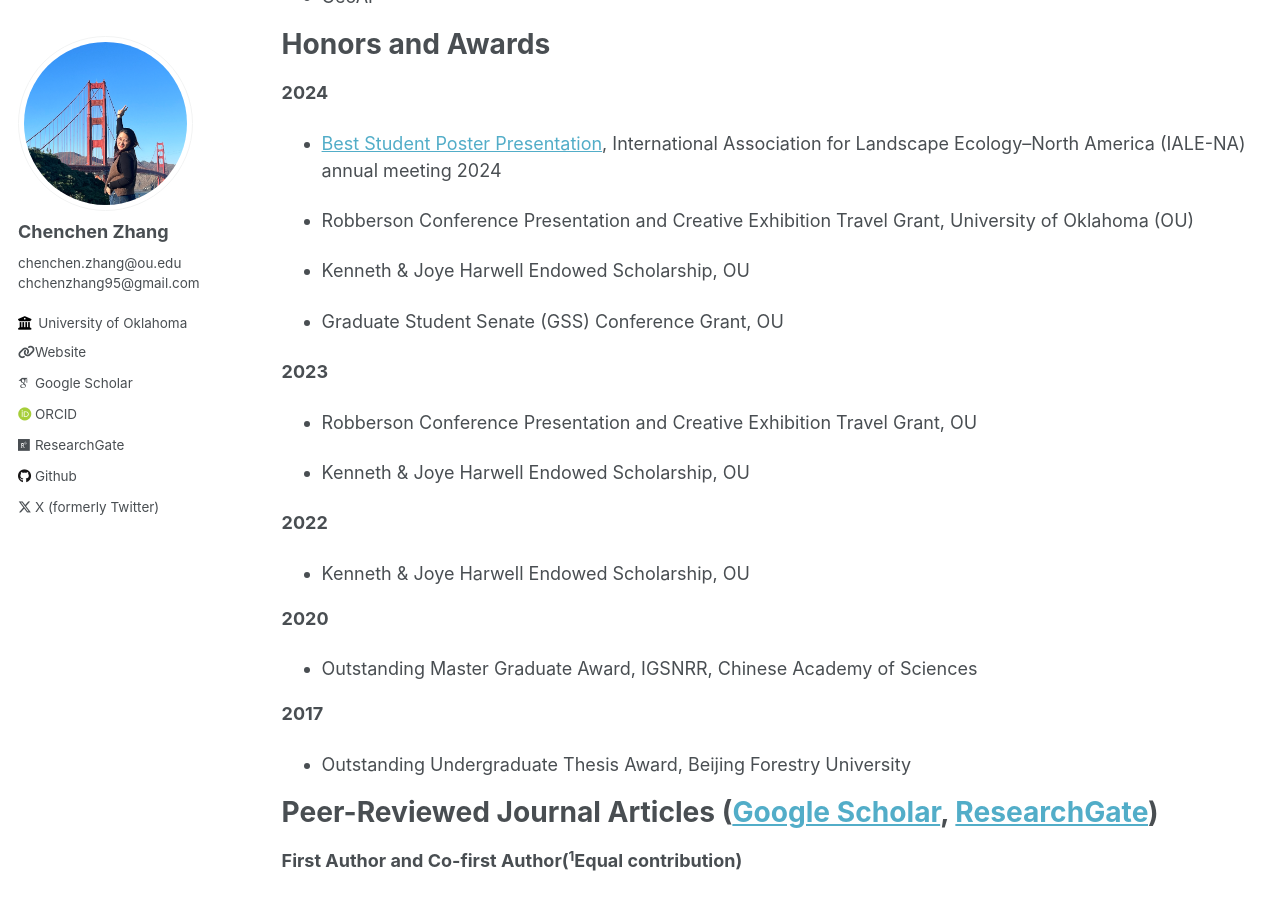
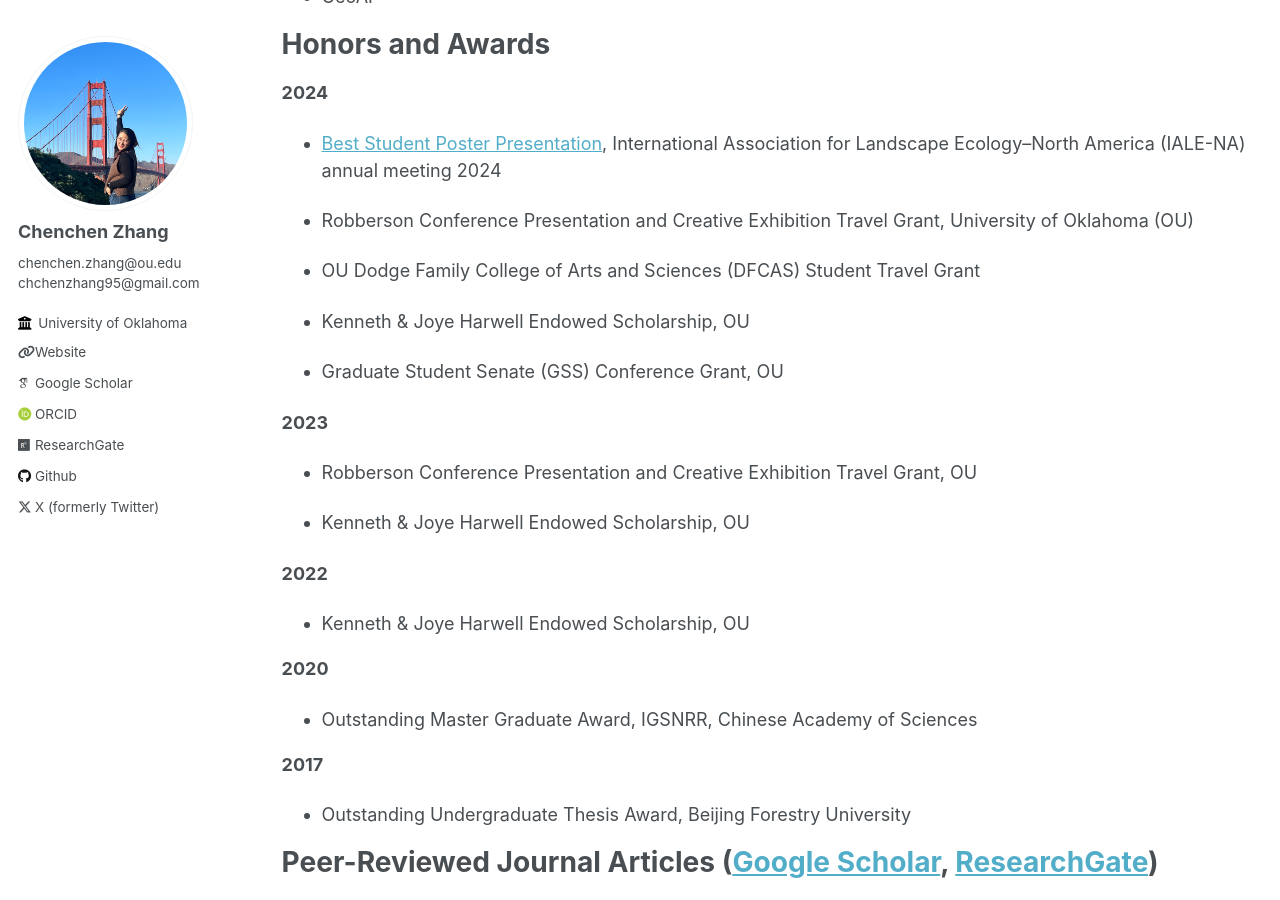
Before and after one commit to rszcc/rszcc.github.io, a Jekyll site: the page built from _pages/cv.md, in a window 1280 px wide and 900 px high, scrolled down 1076 px. Built offline with Jekyll 4.4.1, drawn with Linux system fonts in a browser that asks for light colours; some web fonts are replaced.

Commit message:
Update cv.md

```diff
--- a/_pages/cv.md
+++ b/_pages/cv.md
@@ -45,6 +45,8 @@ Honors and Awards
 * [Best Student Poster Presentation](https://www.ialena.org/awards.html), International Association for Landscape Ecology–North America (IALE-NA) annual meeting 2024
 
 * Robberson Conference Presentation and Creative Exhibition Travel Grant, University of Oklahoma (OU)
+
+* OU Dodge Family College of Arts and Sciences (DFCAS) Student Travel Grant
 
 * Kenneth & Joye Harwell Endowed Scholarship, OU
 
```
